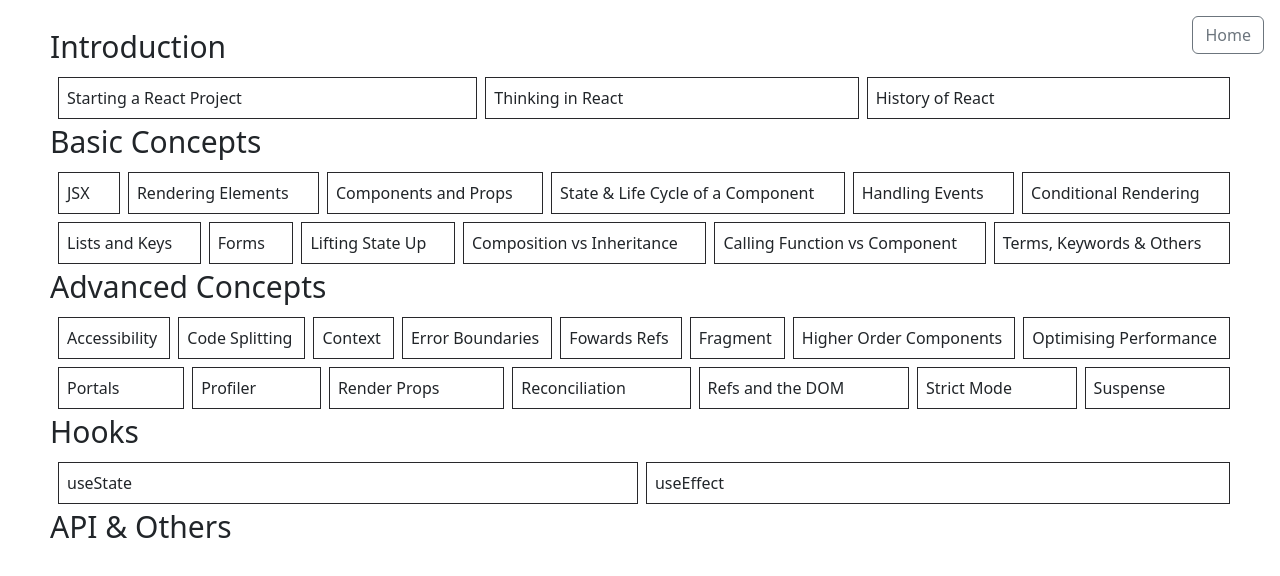
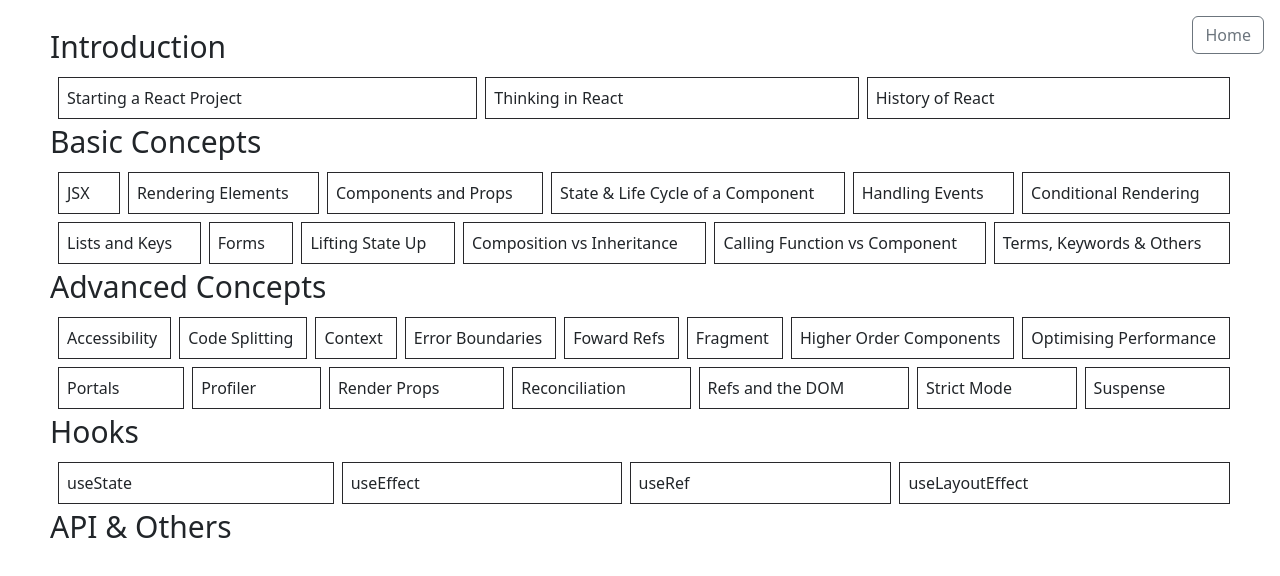
Before and after one commit to phantom-5/rp, a React (Create React App) app: page / in a window 1280 px wide. Shown: the top 576 px of the page. Built offline with nearby package versions, Linux system fonts and the light colour scheme.

Commit message:
added useRef and useLayoutEffect

```diff
--- a/src/components/Hooks/UseEffect/UseEffect.tsx
+++ b/src/components/Hooks/UseEffect/UseEffect.tsx
@@ -70,7 +70,7 @@
                 <button className="btn btn-sm btn-dark" style={{ marginRight: '4px' }} onClick={() => { setName('Alice') }}>Alice</button>
                 <button className="btn btn-sm btn-dark" style={{ marginRight: '4px' }} onClick={() => { setName('Bob') }}>Bob</button>
                 <button className="btn btn-sm btn-dark" onClick={() => { setName('Taylor') }}>Taylor</button>
-                {bio && <div style={{padding:'4px',border:'1px solid cyan'}}>{bio}</div>}<br />
+                {bio && <div style={{padding:'4px',border:'1px solid cyan', marginTop:'4px'}}>{bio}</div>}<br />
                 <button className="btn btn-sm btn-dark mt-1" onClick={() => { setName(''); setBio(''); setCleanup(!cleanup); }}>{cleanup ? 'Remove cleanup' : 'Add cleanup'}</button>
                 <br/>
                 <code>Click on Bob and then Taylor quickly in sequence.</code><br/><br/>
--- /dev/null
+++ b/src/components/Hooks/UseRef.tsx
@@ -0,0 +1,9 @@
+const UseRef = () => {
+    return (
+        <div className="demo-container">
+            <div className="demo-box">Has already been used in Forward Refs. Check evernote for further details.</div>
+        </div>
+    )
+}
+
+export default UseRef
--- a/src/shared/INDEXDATA.tsx
+++ b/src/shared/INDEXDATA.tsx
@@ -31,6 +31,7 @@
 import SuspenseCmp from "../components/AdvancedConcepts/Suspense";
 import UseState from '../components/Hooks/UseState/UseState';
 import UseEffect from "../components/Hooks/UseEffect/UseEffect";
+import UseRef from "../components/Hooks/UseRef";
 
 let COUNT = 0
 
@@ -151,7 +152,7 @@
     },
     {
         id: 'advanced' + (COUNT++),
-        title: 'Fowards Refs',
+        title: 'Foward Refs',
         category: 'Advanced Concepts',
         component: <FRMain />
     },
@@ -230,6 +231,18 @@
         category: 'Hooks',
         component: <UseEffect/>
     },
+    {
+        id: 'hooks' + (COUNT++),
+        title: 'useRef',
+        category: 'Hooks',
+        component: <UseRef/>
+    },
+    {
+        id: 'hooks' + (COUNT++),
+        title: 'useLayoutEffect',
+        category: 'Hooks',
+        component: <UseRef/>
+    },
 
 
 
```
Also changed, not shown: src/components/Hooks/UseLayoutEffect.tsx (added, +28 -0 lines).
